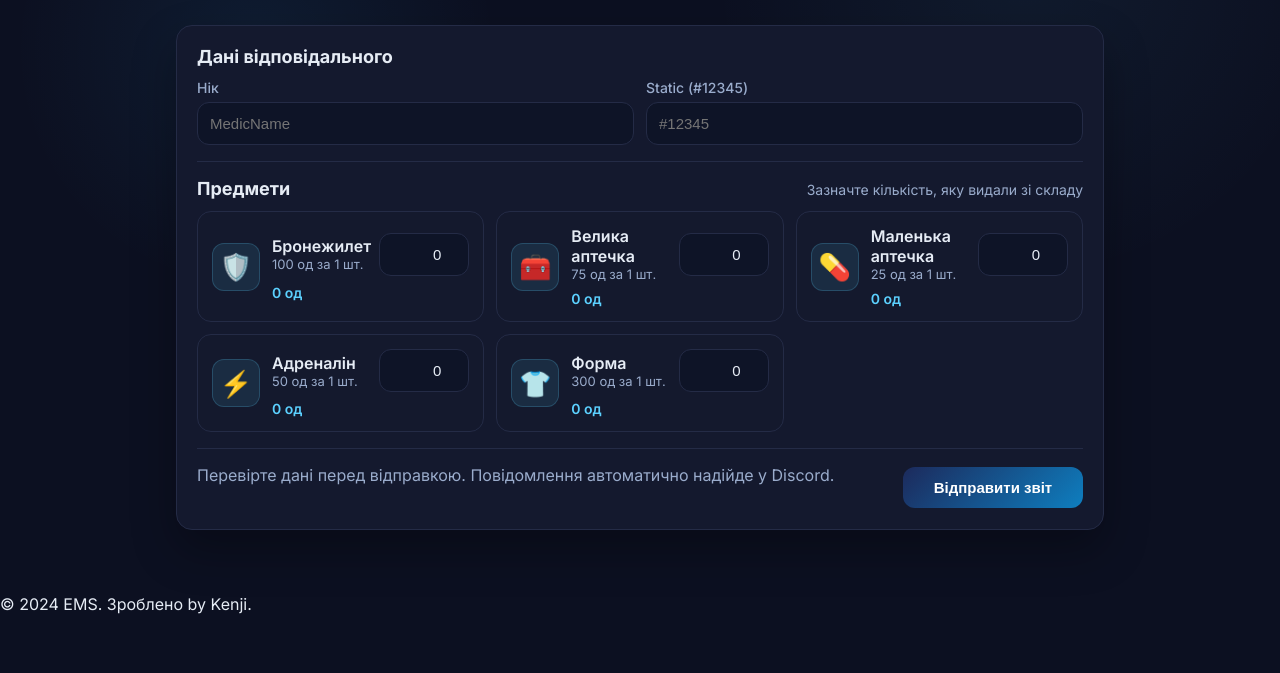
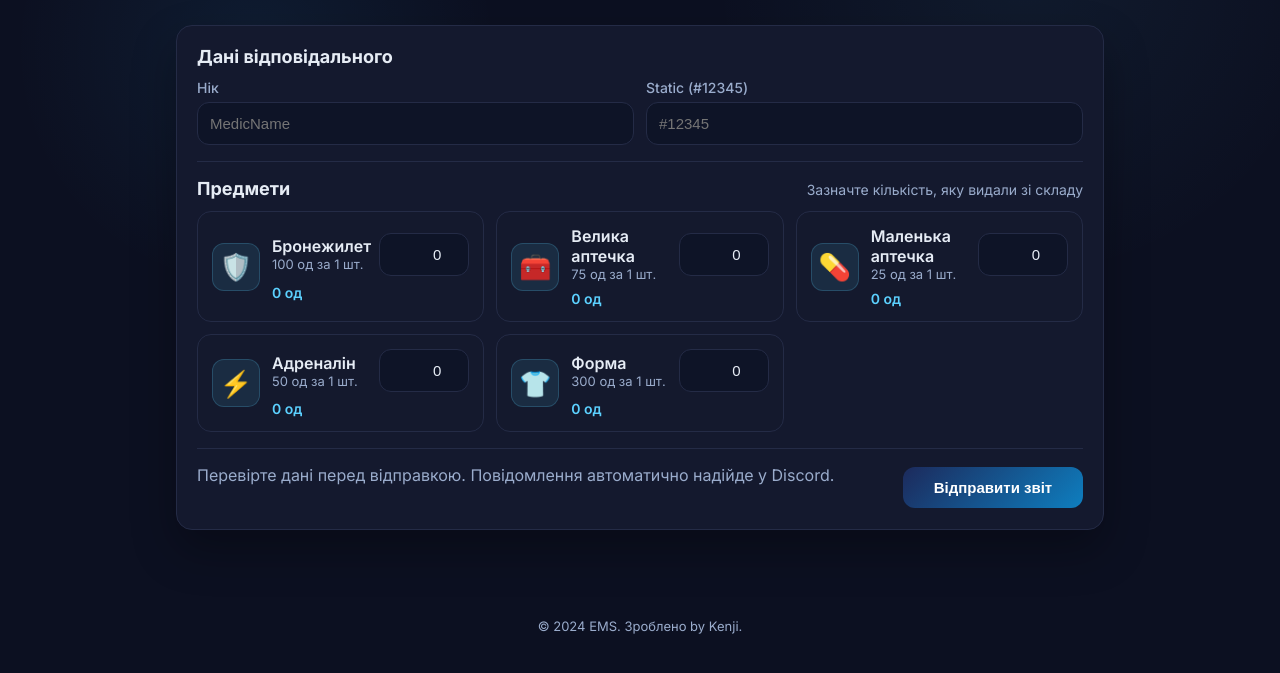
Before and after one commit to K1rsykDev/Ems-Dashboard, a plain HTML site: page index.html in a window 1280 px wide. Shown: the part 111-784 px from the top of the page. Drawn offline with Linux system fonts and the light colour scheme.

Commit message:
Update styles.css

```diff
--- a/styles.css
+++ b/styles.css
@@ -30,6 +30,15 @@ body {
   max-width: 960px;
   margin: 0 auto;
   padding: 48px 16px 64px;
+}
+
+.page__footer {
+  max-width: 960px;
+  margin: 24px auto 32px;
+  padding: 0 16px;
+  text-align: center;
+  color: var(--muted);
+  font-size: 13px;
 }
 
 .page__header {
```
